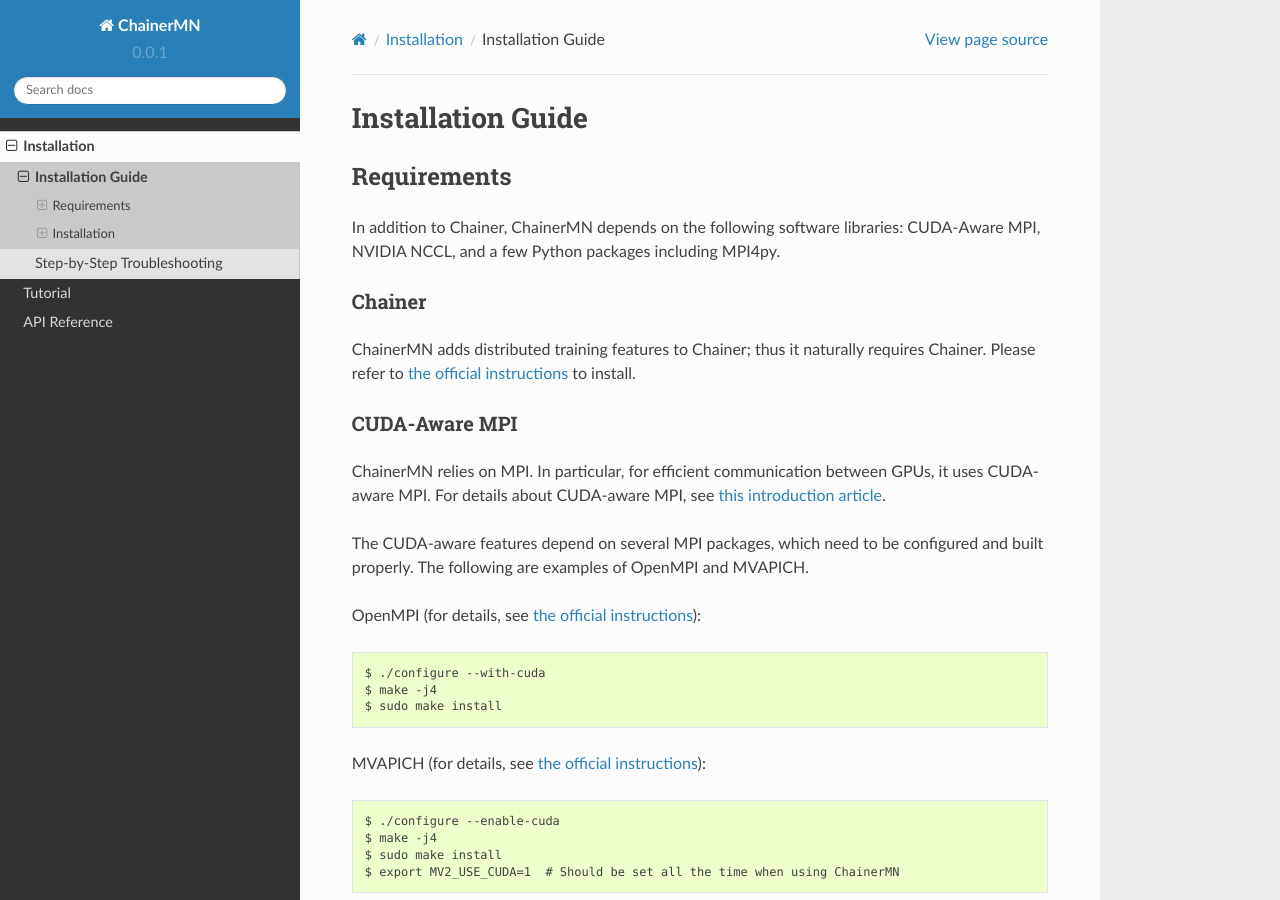
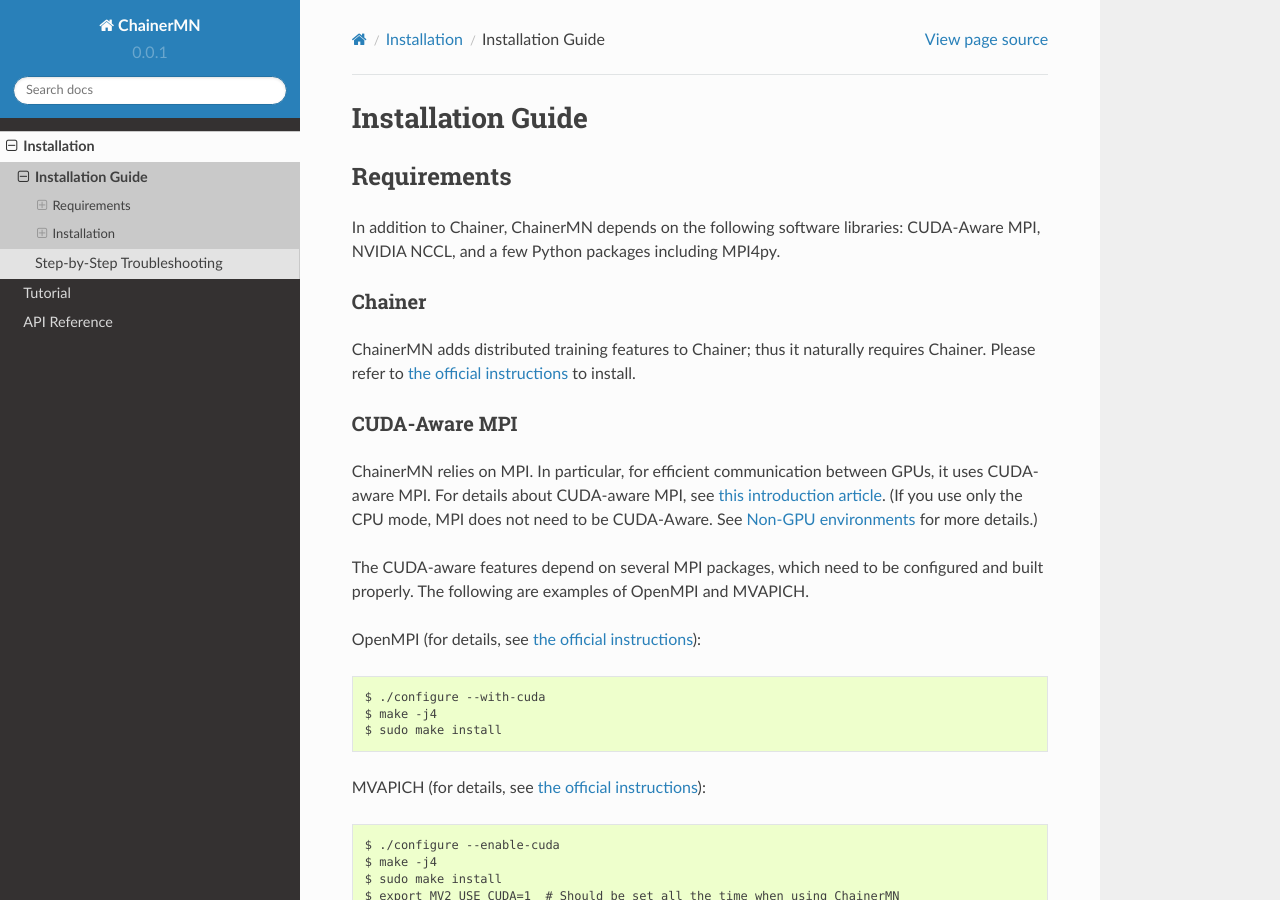
Before and after one commit to chainer/chainermn, a Sphinx documentation site: the page built from docs/source/installation/guide.rst, in a window 1280 px wide and 900 px high. Built offline with Sphinx 7.4.7 and the Read the Docs theme 2.0.0, drawn with Linux system fonts in a browser that asks for light colours.

Commit message:
Add description about CUDA-Awareness in the CPU mode

```diff
--- a/docs/source/installation/guide.rst
+++ b/docs/source/installation/guide.rst
@@ -24,6 +24,7 @@
 ChainerMN relies on MPI.
 In particular, for efficient communication between GPUs, it uses CUDA-aware MPI.
 For details about CUDA-aware MPI, see `this introduction article <https://devblogs.nvidia.com/parallelforall/introduction-cuda-aware-mpi/>`_.
+(If you use only the CPU mode, MPI does not need to be CUDA-Aware. See :ref:`non-gpu-env` for more details.)
 
 The CUDA-aware features depend on several MPI packages, which need to be configured and built properly.
 The following are examples of OpenMPI and MVAPICH.
```
